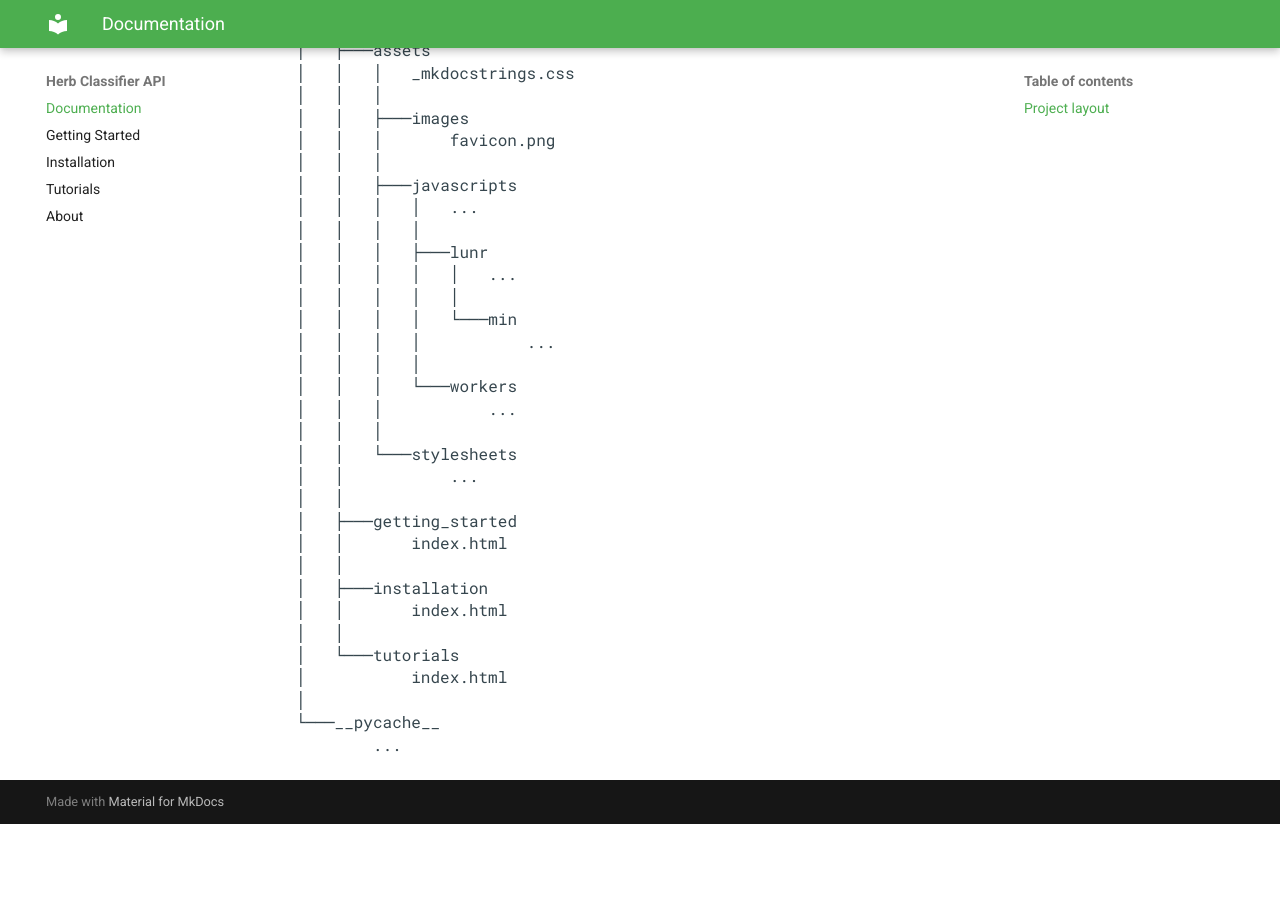
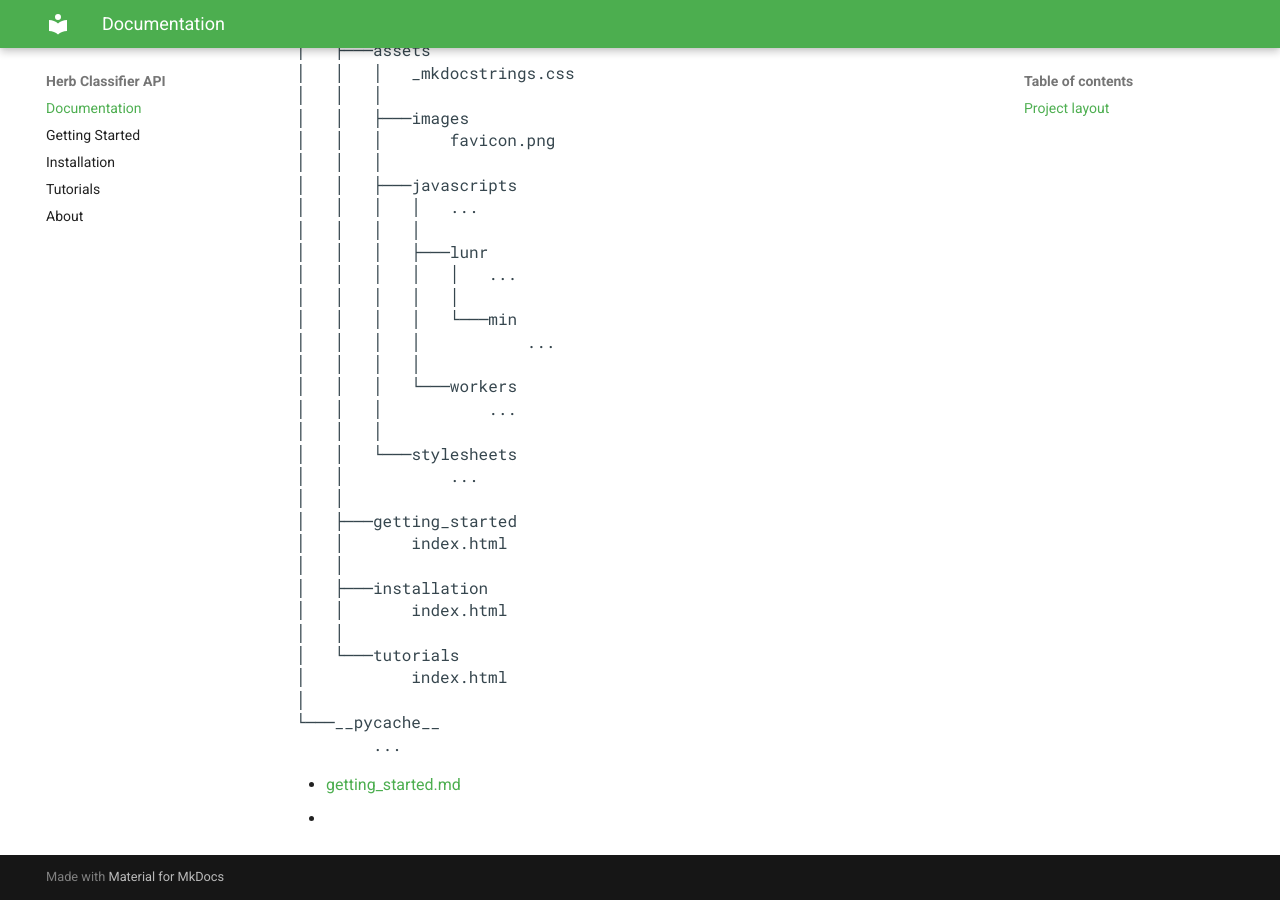
Before and after one commit to dilshankarunarathne/herb-classifier-backend, an MkDocs documentation site: the page built from docs/index.md, in a window 1280 px wide and 900 px high, scrolled down 2453 px. Built offline with MkDocs 1.6.1 and Material for MkDocs 9.7.7, drawn with Linux system fonts in a browser that asks for light colours; before the commit the page ends 3277 px from its top, so only the background shows below that.

Commit message:
Update index.md

```diff
--- a/docs/index.md
+++ b/docs/index.md
@@ -137,3 +137,6 @@
 └───__pycache__
         ...
 </pre>
+
+ - [getting_started.md](Getting Started)
+ -
```
